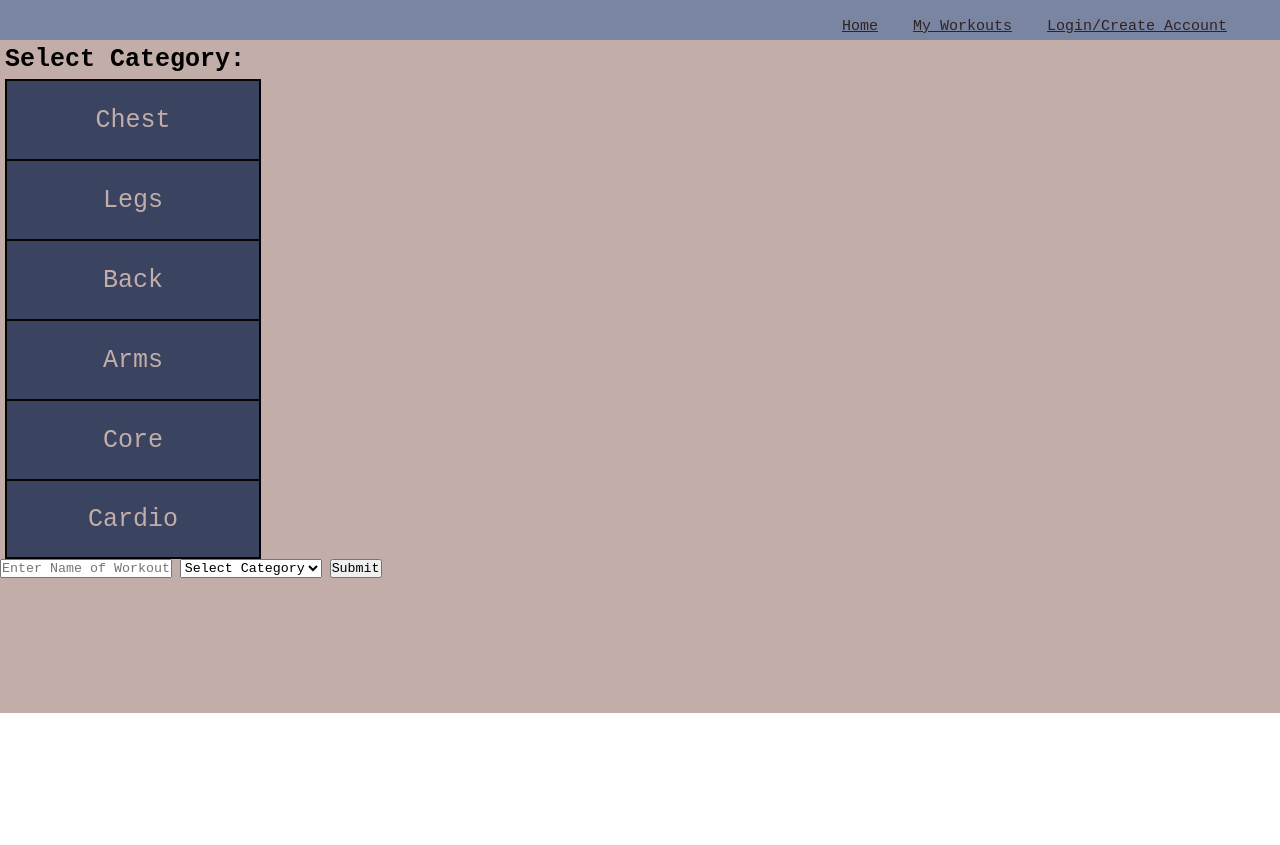
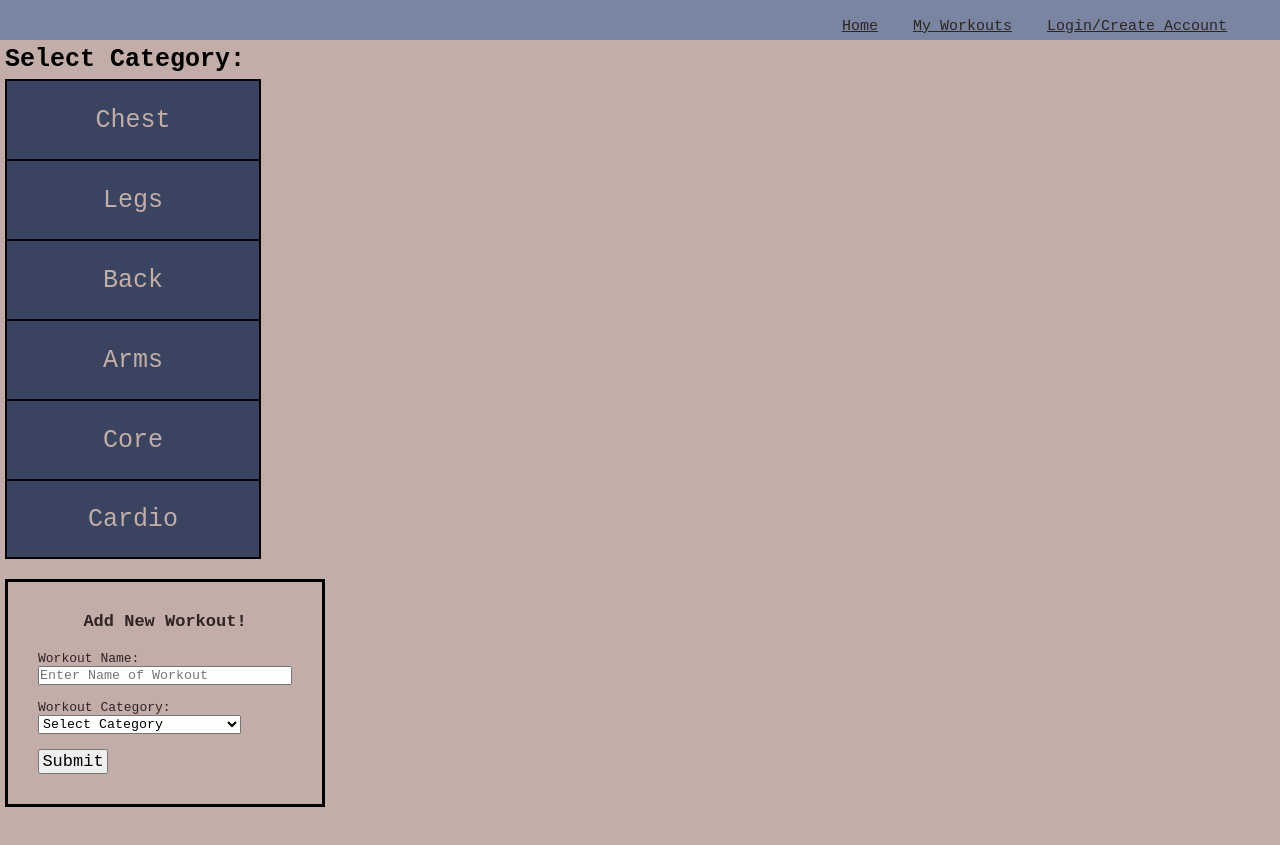
Before and after one commit to NateEnsign/pump-calendar-website, a website: page public/create.html in a window 1280 px wide. Shown: the part 87-932 px from the top of the page. Before the commit the page ends 800 px from the top, so only its background shows below. Drawn offline with Linux system fonts and the light colour scheme.

Commit message:
all basic css done ready to start building backend

```diff
--- a/public/create.css
+++ b/public/create.css
@@ -2,13 +2,14 @@
     font-family: monospace;
     margin: 0;
     padding: 0;
-
+    box-sizing: border-box;
 }
 
 main {
     background-color: #c3ada8;
-    width: 100vw;
-    height: 100vh;
+    width: 100%;
+    height: 100vmax;
+
 }
 
 header {
@@ -70,3 +71,45 @@ h1 {
   .btn-group button:hover {
     background-color: #626a92;
   }
+
+h3 {
+    font-size: 17px;
+    padding-bottom: 20px;
+    text-align: center;
+}
+
+.container {
+    width: 25%;
+    border: solid black 3px;
+    margin-top: 20px;
+    margin-left: 5px;
+  }
+
+ul {
+    list-style-type: none;
+}
+
+form {
+    margin: 30px;
+    color: #2e2423;
+}
+
+input {
+    width: 100%;
+    margin-bottom: 15px;
+  }
+
+select {
+    width: 80%;
+    margin-bottom: 15px;
+}
+
+#submit-btn {
+    height: 25px;
+    width: 70px;
+    font-size: 17px;
+}
+
+#submit-btn:hover {
+    background-color: #914c3e;
+}
--- a/public/create.html
+++ b/public/create.html
@@ -8,7 +8,6 @@
     <link rel="stylesheet" href="create.css">
 </head>
 <body>
-    <main>
     <header>
         <h1>Pump Calendar</h1>
             <nav class="top-nav">
@@ -17,6 +16,7 @@
                 <a href="">Login/Create Account</a>
             </nav>
     </header>
+    <main>
 
         <h2>Select Category:</h2>
 
@@ -29,10 +29,24 @@
             <button id="cardio-btn">Cardio</button>
         </div>
 
+        <div class="container">
             <form id="form">
+                <ul>
+                    <li>
+                        <h3>Add New Workout!</h3>
+                    </li>
+                    <li></li>
+                        <label for="new-workout">Workout Name:</label>
+                    </li>
+                    <li></li>
                         <input type="text" id="new-workout" placeholder="Enter Name of Workout">
+                    </li>
+                    <li>
+                        <label for="category">Workout Category:</label>
+                    </li>
+                    <li>
+                        <select name="workout-category" id="category">
 
-            <select name="workout-category" id="category">
                         <option value="" disabled selected>Select Category</option>
                         <option value="chest">Chest</option>
                         <option value="legs">Legs</option>
@@ -41,10 +55,13 @@
                         <option value="core">Core</option>
                         <option value="cardio">Cardio</option>
                         </select>
-
+                    </li>
+                    <li>
                         <button id="submit-btn">Submit</button>
+                    </li>
+                </ul>
             </form>
-
+        </div>
 
     </main>
     <script> src="create.js"</script>
```
Lines whose indentation alone changed are shown as unchanged.
